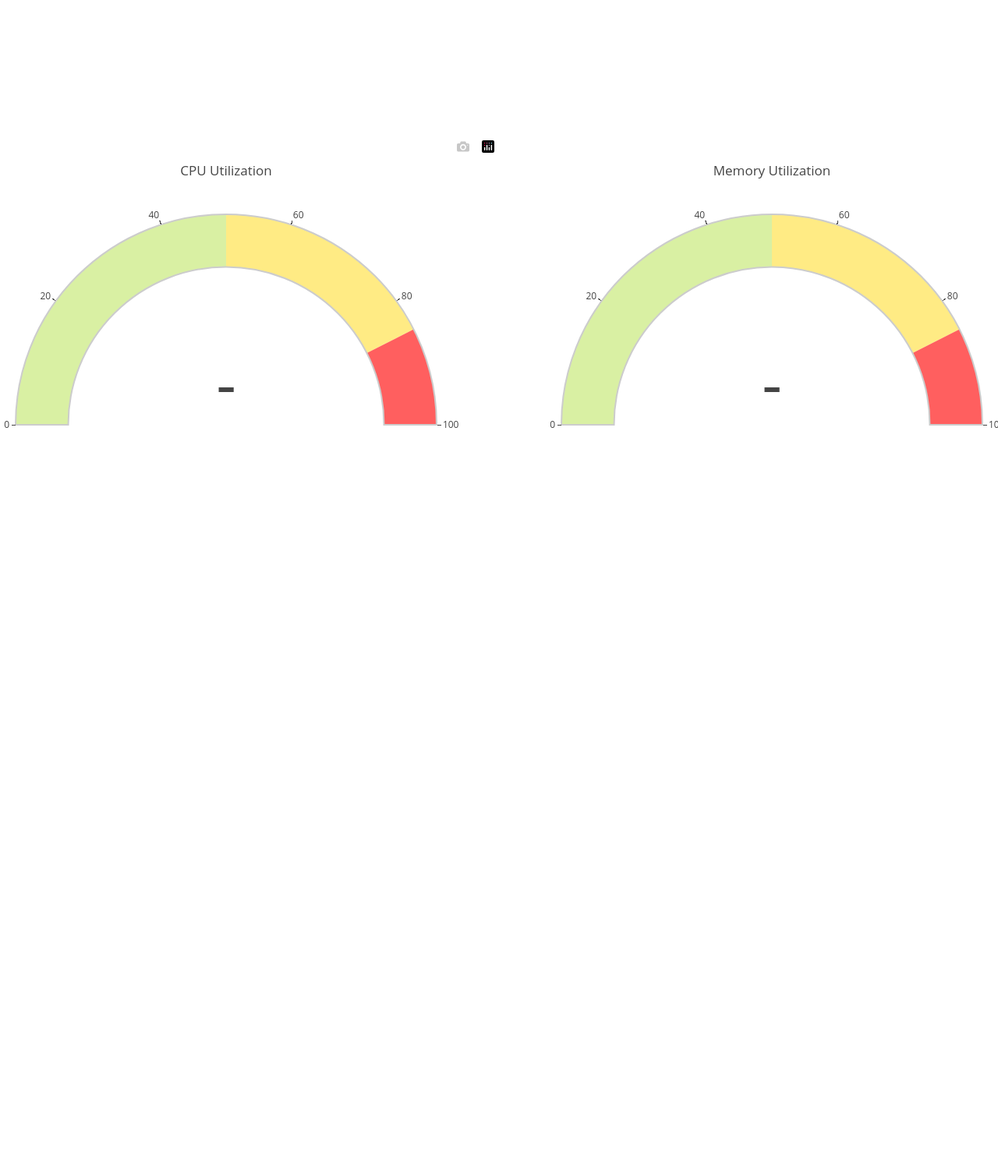
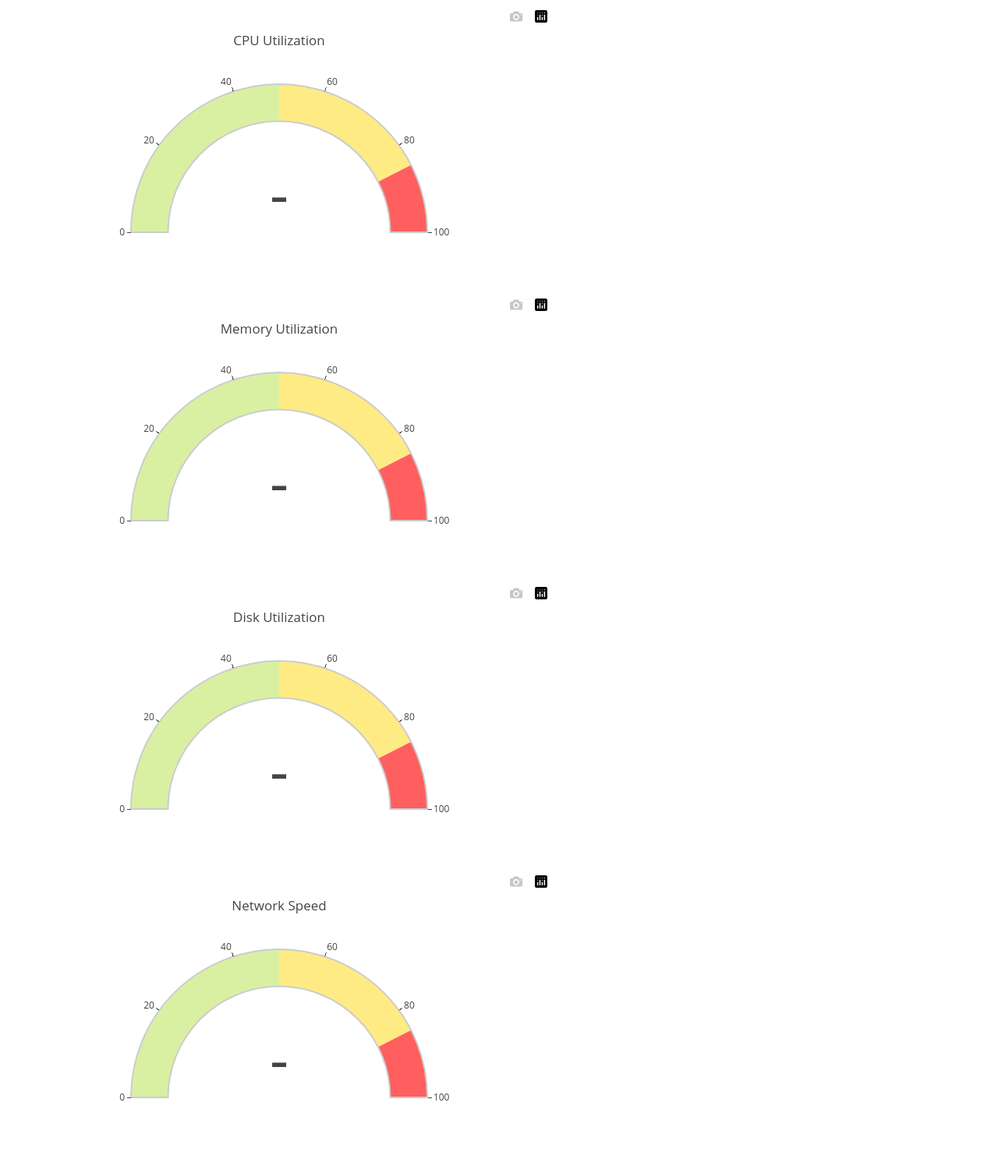
Before and after one commit to VAxRAxD/CloudNativeMonitoringApp, a FastAPI app: template templates/main.html in a window 1280 px wide; the page is wider, and only the part inside the window is pictured. Shown: that part at 78% size. Before the commit the page ends 549 px from the top of that part, so only its background shows below. Run offline with FastAPI, Linux system fonts and the light colour scheme; the template is opened without the code that fills it, so the values that code supplies are empty; some libraries are stand-ins or nearby versions.

Commit message:
Added network speed & disk usage

```diff
--- a/app.py
+++ b/app.py
@@ -10,7 +10,9 @@ template=Jinja2Templates(directory="templates")
 def main(request: Request):
     cpu_metric=psutil.cpu_percent()
     mem_metric=psutil.virtual_memory().percent
-    message=None
-    if cpu_metric > 80 or mem_metric > 80:
-        message = "High CPU or Memory Detected, scale up!!!"
-    return template.TemplateResponse("main.html",{"request":request,"message":message,"cpu_metric":cpu_metric,"mem_metric":mem_metric})
+    disk_metric=psutil.disk_usage('/').percent
+    nic_info=psutil.net_if_stats()
+    net_metric=0
+    for entry in nic_info:
+        net_metric=max(net_metric,nic_info[entry][2])
+    return template.TemplateResponse("main.html",{"request":request,"cpu_metric":cpu_metric,"mem_metric":mem_metric,"disk_metric":disk_metric,"net_metric":net_metric/10000})
--- a/templates/main.html
+++ b/templates/main.html
@@ -5,21 +5,24 @@
     <script src="https://cdn.plot.ly/plotly-latest.min.js"></script>
     <style>
         .container{
-            position: absolute;
-            top: 50%;
-            left: 50%;
-            transform: translate(-50%,-50%);
             display: flex;
+            flex-wrap: wrap;
+
+        }
+        .graph img{
+            width: 50%;
+        }
+        body{
+            overflow-y: hidden;
         }
     </style>
 </head>
 <body>
     <div class="container">
-        <div id="cpu-gauge"></div>
-        <div id="mem-gauge"></div>
-        {% if message %}
-        <div class="alert alert-danger">{{ message }}</div>
-        {% endif %}
+        <div class="graph" id="cpu-gauge"></div>
+        <div class="graph" id="mem-gauge"></div>
+        <div class="graph" id="disk-gauge"></div>
+        <div class="graph" id="net-gauge"></div>
     </div>
     <script>
         var cpuGauge = {
@@ -68,11 +71,60 @@
             }
         };
 
-        var cpuGaugeLayout = { title: "CPU Utilization" };
-        var memGaugeLayout = { title: "Memory Utilization" };
+        var diskGauge = {
+            type: "indicator",
+            mode: "gauge+number",
+            value: '{{ disk_metric|safe }}',
+            gauge: {
+                axis: { range: [null, 100] },
+                bar: { color: "#1f77b4" },
+                bgcolor: "white",
+                borderwidth: 2,
+                bordercolor: "#ccc",
+                steps: [
+                    { range: [0, 50], color: "#d9f0a3" },
+                    { range: [50, 85], color: "#ffeb84" },
+                    { range: [85, 100], color: "#ff5f5f" }
+                ],
+                threshold: {
+                    line: { color: "red", width: 4 },
+                    thickness: 0.75,
+                    value: '{{ disk_metric|safe }}'
+                }
+            }
+        };
 
+        var netGauge = {
+            type: "indicator",
+            mode: "gauge+number",
+            value: '{{ net_metric|safe }}',
+            gauge: {
+                axis: { range: [null, 100] },
+                bar: { color: "#1f77b4" },
+                bgcolor: "white",
+                borderwidth: 2,
+                bordercolor: "#ccc",
+                steps: [
+                    { range: [0, 50], color: "#d9f0a3" },
+                    { range: [50, 85], color: "#ffeb84" },
+                    { range: [85, 100], color: "#ff5f5f" }
+                ],
+                threshold: {
+                    line: { color: "red", width: 4 },
+                    thickness: 0.75,
+                    value: '{{ net_metric|safe }}'
+                }
+            }
+        };
+
+        var cpuGaugeLayout = { title: "CPU Utilization", height:370};
+        var memGaugeLayout = { title: "Memory Utilization", height:370};
+        var diskGaugeLayout = { title: "Disk Utilization", height:370};
+        var netGaugeLayout = { title: "Network Speed", height:370}
         Plotly.newPlot('cpu-gauge', [cpuGauge], cpuGaugeLayout);
         Plotly.newPlot('mem-gauge', [memGauge], memGaugeLayout);
+        Plotly.newPlot('disk-gauge', [diskGauge], diskGaugeLayout)
+        Plotly.newPlot('net-gauge', [netGauge], netGaugeLayout)
     </script>
 </body>
 </html>
```
